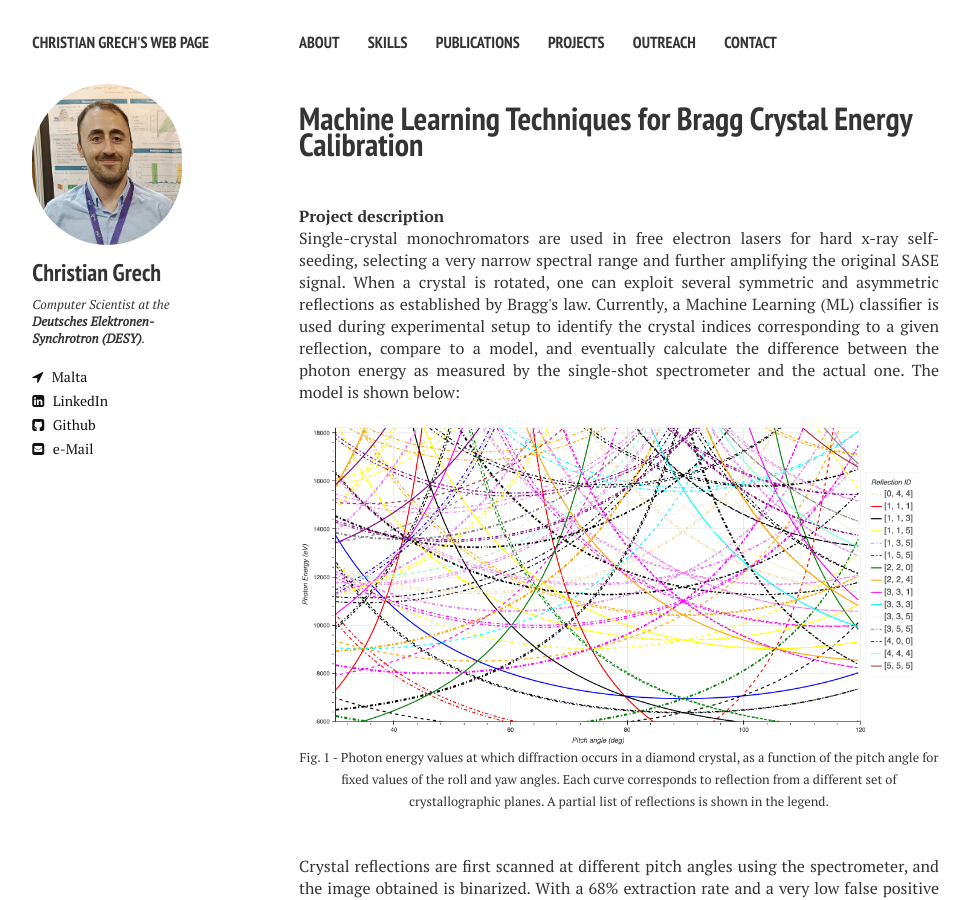
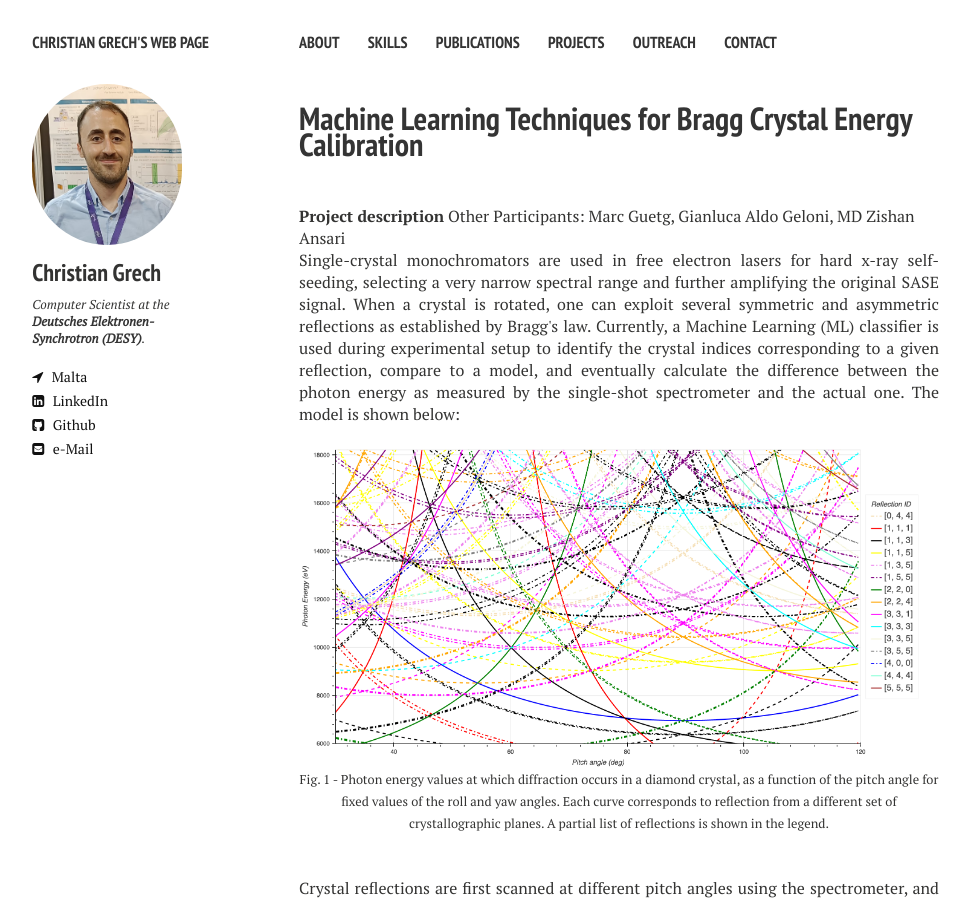
Before and after one commit to cgre23/cgre23.github.io, a Jekyll site: the page built from euxfel.md, in a window 1280 px wide and 900 px high. Shown: the whole window, without its empty margins (21-991 px from the left). Built offline with Jekyll 4.4.1, drawn with Linux system fonts in a browser that asks for light colours; nearby versions of some CDN libraries.

Commit message:
Update euxfel.md

```diff
--- a/euxfel.md
+++ b/euxfel.md
@@ -8,7 +8,7 @@ image:
   feature:
 ---
 <br>**Project description**
-
+Other Participants: Marc Guetg, Gianluca Aldo Geloni, MD Zishan Ansari <br>
 
 <p align="justify"> Single-crystal monochromators are used in free electron lasers for hard x-ray self-seeding, selecting a very narrow spectral range and further amplifying the original SASE signal.
 When a crystal is rotated, one can exploit several symmetric and asymmetric reflections as established by Bragg's law.
```
